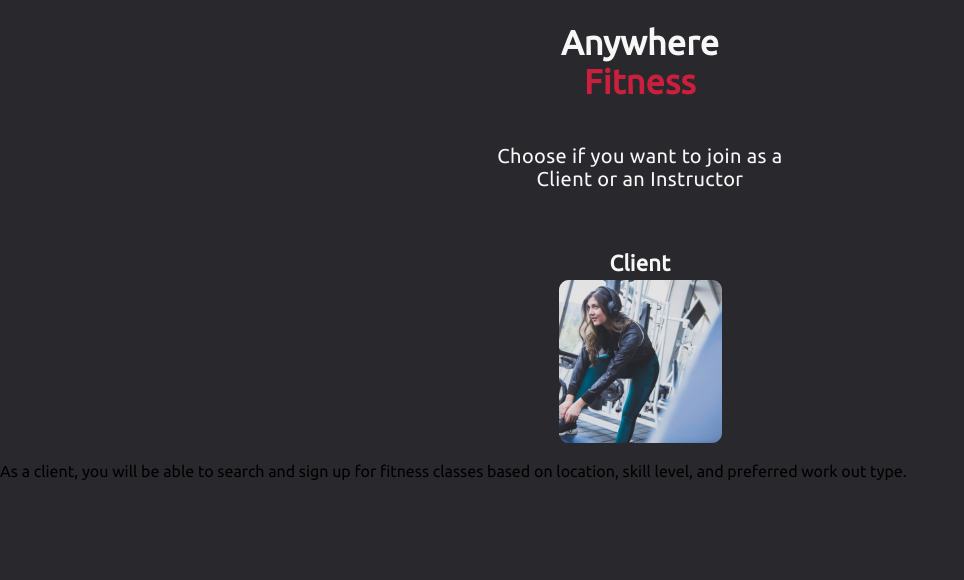
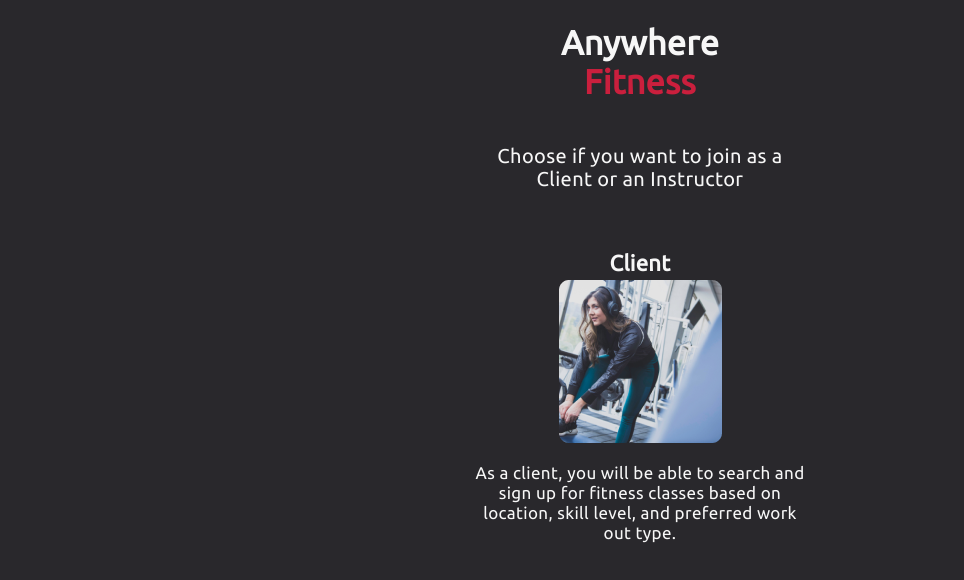
Before and after one commit to rbabaci1/Anywhere-Fitness, a React (Create React App) app in the folder anywhere-fitness/: page /clientSelect in a window 1280 px wide. Shown: the top 580 px of the page, without its empty margins (0-964 px from the left). Built offline with nearby package versions, Linux system fonts and the light colour scheme.

Commit message:
add Style to ClientSelected component

```diff
--- a/anywhere-fitness/src/Pages/AccountType/Components/ClientSelected.js
+++ b/anywhere-fitness/src/Pages/AccountType/Components/ClientSelected.js
@@ -3,6 +3,21 @@ import styled from 'styled-components';
 
 import Header from './Header';
 import ClientType from './ClientType';
+
+const ClientSelectDiv = styled.div`
+  display: flex;
+  flex-direction: column;
+  align-items: center;
+
+  p {
+    width: 341px;
+    color: #f7f7f7;
+    font-size: 17px;
+    line-height: 20px;
+    text-align: center;
+    letter-spacing: 0.36px;
+  }
+`;
 
 export default function ClientSelected() {
   return (
@@ -10,10 +25,12 @@ export default function ClientSelected() {
       <Header />
       <ClientType />
 
-      <p>
-        As a client, you will be able to search and sign up for fitness classes
-        based on location, skill level, and preferred work out type.
-      </p>
+      <ClientSelectDiv>
+        <p>
+          As a client, you will be able to search and sign up for fitness
+          classes based on location, skill level, and preferred work out type.
+        </p>
+      </ClientSelectDiv>
     </div>
   );
 }
```
